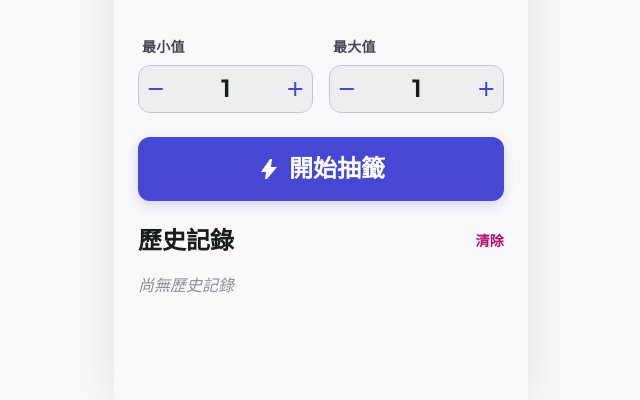
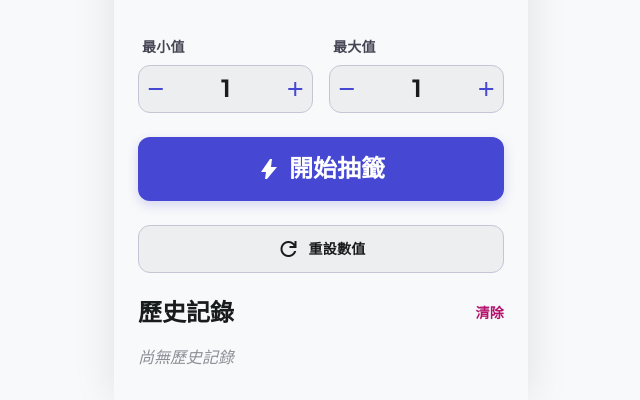
Before and after one commit to Kevin42127/Lucky-Draw, a plain HTML site: page app.html in a window 1280 px wide. Shown: the part 400-800 px from the top of the page, without its empty margins (319-959 px from the left). Drawn offline with nearby package versions, Linux system fonts and the light colour scheme.

Commit message:
添加重設數值按鈕功能

```diff
--- a/app.html
+++ b/app.html
@@ -253,6 +253,10 @@
 <button class="w-full h-16 bg-primary text-on-primary font-headline-md text-headline-md rounded-xl shadow-[0_4px_12px_rgba(70,72,212,0.2)] hover:bg-primary-container transition-all active:scale-95 flex items-center justify-center gap-2" id="draw-btn" onclick="startDraw()">
 <span class="material-symbols-outlined" data-icon="bolt" data-weight="fill" style="font-variation-settings: 'FILL' 1;">bolt</span>
 <span>開始抽籤</span>
+</button>
+<button class="w-full h-12 bg-surface-container text-on-surface font-label-bold text-label-bold rounded-xl border border-outline-variant hover:bg-surface-container-high transition-all active:scale-95 flex items-center justify-center gap-2" onclick="resetValues()">
+<span class="material-symbols-outlined">refresh</span>
+<span>重設數值</span>
 </button>
 </section>
 <!-- History Section -->
@@ -673,6 +677,24 @@
             renderHistory();
         }
 
+        // Reset values function
+        function resetValues() {
+            // 重設為1
+            const minValue = 1;
+            const maxValue = 1;
+
+            // 更新輸入框
+            document.getElementById('min-val').value = minValue;
+            document.getElementById('max-val').value = maxValue;
+
+            // 更新設定
+            appData.settings.minValue = minValue;
+            appData.settings.maxValue = maxValue;
+
+            // 儲存設定
+            saveAppData();
+        }
+
         // Custom Alert Functions
         function showCustomAlert(message) {
             const modal = document.getElementById('custom-alert');
```
Also changed, not shown: lucky.html (+22 -0 lines).
